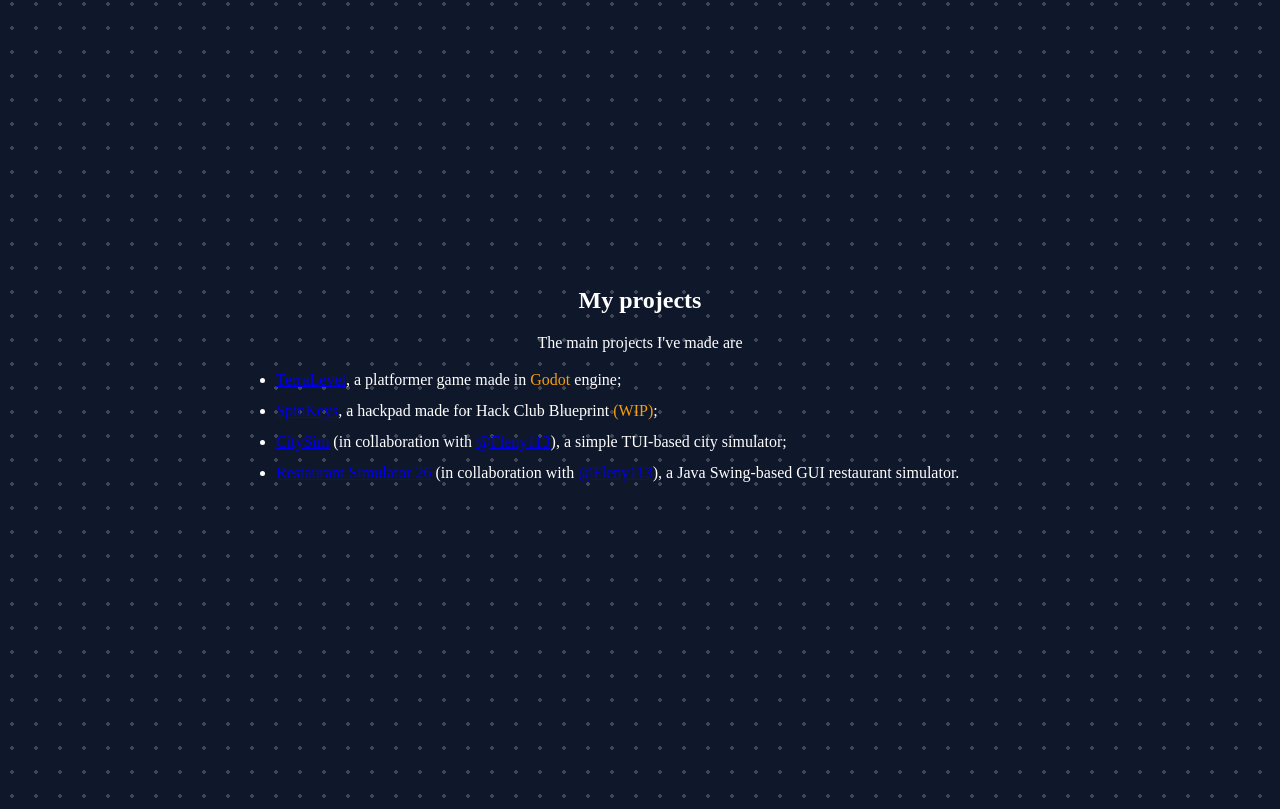
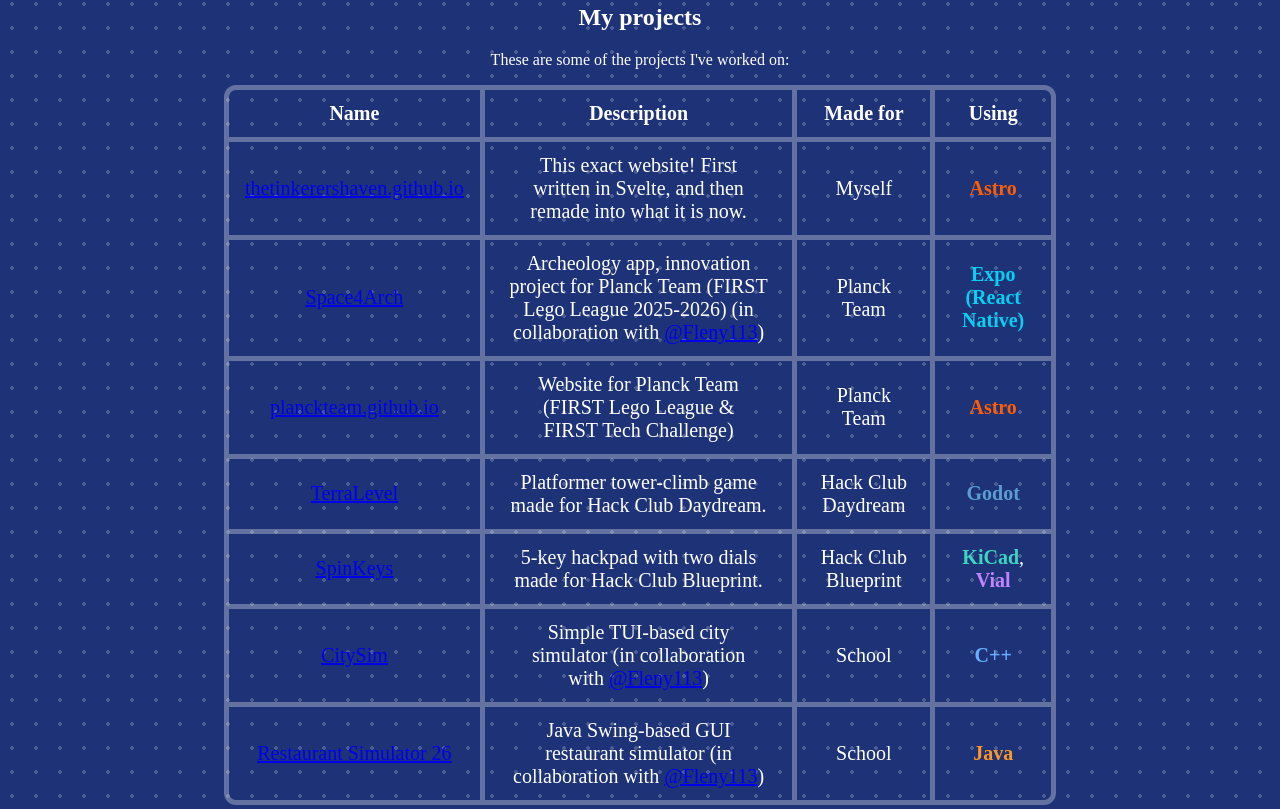
Before and after one commit to TheTinkerersHaven/thetinkerershaven.github.io, an Astro site: page / in a window 1280 px wide. Shown: the part 1712-2521 px from the top of the page. Built offline with nearby package versions, Linux system fonts and the light colour scheme; Astro itself is replaced by a stand-in of ours.

Commit message:
refactor: replaced project list with table and added projects. Fix mobile layout

```diff
--- a/src/components/CommonHead.astro
+++ b/src/components/CommonHead.astro
@@ -11,7 +11,7 @@ export type Props = {
 ---
 
 <meta charset="UTF-8">
-<meta name="viewport" content="width=device-width">
+<meta name="viewport" content="width=device-width, initial-scale=1.0">
 <link rel="icon" href={icon} type="image/icon">
 <meta name="generator" content={Astro.generator}>
 <meta name="description" content={description}>
--- a/src/components/Footer.astro
+++ b/src/components/Footer.astro
@@ -24,6 +24,7 @@
         flex-direction: column;
         justify-content: center;
         align-items: center;
+        text-align: center;
         padding: 1rem;
         background-color: rgb(20, 20, 20, 0.8);
         color: white;
--- a/src/components/panels/BioPanel.astro
+++ b/src/components/panels/BioPanel.astro
@@ -48,8 +48,10 @@ import PanelLayout from "../wrappers/PanelLayout.astro";
 
 <style>
     img {
-        width: 300px;
-        height: 300px;
+        aspect-ratio: 1;
+        width: 50vw;
+        max-width: 300px;
+        height: auto;
         border-radius: 30px;
     }
 
--- a/src/components/panels/HeroPanel.astro
+++ b/src/components/panels/HeroPanel.astro
@@ -78,7 +78,6 @@ import bgloopfallback from "../../assets/bgloopfallback.mp4";
         align-items: center;
         text-align: center;
         padding: 2rem;
-        border-radius: 12px;
         color: white;
         max-width: min(92vw, 920px);
         z-index: 1;
--- a/src/components/panels/ProjectPanel.astro
+++ b/src/components/panels/ProjectPanel.astro
@@ -4,41 +4,94 @@ import PanelLayout from "../wrappers/PanelLayout.astro";
 
 <PanelLayout data-panel="3">
     <h2 class="fade-in" style="--delay: 0.1s">My projects</h2>
-    <p class="fade-in" style="--delay: 0.2s">The main projects I've made are</p>
-    <div class="fade-in" style="--delay: 0.3s">
-        <ul>
-            <li>
-                <a href="https://github.com/TheTinkerersHaven/TerraLevel">TerraLevel</a>, a platformer game made in
-                <span class="tooltip">Godot<span class="tooltiptext">godot > unity</span></span>
-                engine;
-            </li>
-            <li>
-                <a href="https://github.com/TheTinkerersHaven/SpinKeys-Hackpad">SpinKeys</a>, a hackpad made for Hack
-                Club Blueprint
-                <span class="tooltip"
-                    >(WIP)<span class="tooltiptext">i broke three PCBs and one Seeed Xiao, i am so done</span></span
-                >;
-            </li>
-            <li>
-                <a href="https://github.com/TheTinkerersHaven/CitySim">CitySim</a>
-                (in collaboration with
-                <span class="tooltip"
-                    ><a href="https://github.com/Fleny113">@Fleny113</a><span class="tooltiptext">cool guy</span></span
-                >), a simple TUI-based city simulator;
-            </li>
-            <li>
-                <a href="https://github.com/TheTinkerersHaven/RestaurantSimulator26">Restaurant Simulator 26</a>
-                (in collaboration with
-                <span class="tooltip"
-                    ><a href="https://github.com/Fleny113">@Fleny113</a
-                    ><span class="tooltiptext">cool guy pt.2</span></span
-                >), a Java Swing-based GUI restaurant simulator.
-            </li>
-        </ul>
+    <p class="fade-in" style="--delay: 0.2s">These are some of the projects I've worked on:</p>
+    <div class="fade-in" id="projects" style="--delay: 0.3s">
+        <table>
+            <tr>
+                <th>Name</th>
+                <th>Description</th>
+                <th>Made for</th>
+                <th>Using</th>
+            </tr>
+            <tr>
+                <td>
+                    <a href="https://github.com/TheTinkerersHaven/thetinkerershaven.github.io"
+                        >thetinkerershaven.github.io</a
+                    >
+                </td>
+                <td>This exact website! First written in Svelte, and then remade into what it is now.</td>
+                <td>Myself</td>
+                <td style="color: #ff5d01; font-weight: 600">Astro</td>
+            </tr>
+            <tr>
+                <td><a href="https://github.com/PlanckTeam/Space4Arch">Space4Arch</a></td>
+                <td>
+                    Archeology app, innovation project for Planck Team (FIRST Lego League 2025-2026) (in collaboration
+                    with
+                    <span class="tooltip"
+                        ><a href="https://github.com/Fleny113">@Fleny113</a
+                        ><span class="tooltiptext">cool guy</span></span
+                    >)
+                </td>
+                <td>Planck Team</td>
+                <td style="color: #06d1f2; font-weight: 600">Expo (React Native)</td>
+            </tr>
+            <tr>
+                <td><a href="https://github.com/PlanckTeam/planckteam.github.io">planckteam.github.io</a></td>
+                <td>Website for Planck Team (FIRST Lego League & FIRST Tech Challenge)</td>
+                <td>Planck Team</td>
+                <td style="color: #ff5d01; font-weight: 600">Astro</td>
+            </tr>
+            <tr>
+                <td><a href="https://github.com/TheTinkerersHaven/TerraLevel">TerraLevel</a></td>
+                <td>Platformer tower-climb game made for Hack Club Daydream.</td>
+                <td>Hack Club Daydream</td>
+                <td style="color: #5a9fd0; font-weight: 600">Godot</td>
+            </tr>
+            <tr>
+                <td><a href="https://github.com/TheTinkerersHaven/SpinKeys-Hackpad">SpinKeys</a></td>
+                <td>5-key hackpad with two dials made for Hack Club Blueprint.</td>
+                <td>Hack Club Blueprint</td>
+                <td>
+                    <span style="color: #3dd4c0; font-weight: 600">KiCad</span>,
+                    <span style="color: #c084fc; font-weight: 600">Vial</span>
+                </td>
+            </tr>
+            <tr>
+                <td><a href="https://github.com/TheTinkerersHaven/CitySim">CitySim</a></td>
+                <td>
+                    Simple TUI-based city simulator (in collaboration with
+                    <span class="tooltip"
+                        ><a href="https://github.com/Fleny113">@Fleny113</a
+                        ><span class="tooltiptext">cool guy pt.2</span></span
+                    >)
+                </td>
+                <td>School</td>
+                <td style="color: #6aafff; font-weight: 600">C++</td>
+            </tr>
+            <tr>
+                <td>
+                    <a href="https://github.com/TheTinkerersHaven/RestaurantSimulator26">Restaurant Simulator 26</a>
+                </td>
+                <td>
+                    Java Swing-based GUI restaurant simulator (in collaboration with
+                    <span class="tooltip"
+                        ><a href="https://github.com/Fleny113">@Fleny113</a
+                        ><span class="tooltiptext">did i already tell you he's a cool guy?</span></span
+                    >)
+                </td>
+                <td>School</td>
+                <td style="color: #ff9724; font-weight: 600">Java</td>
+            </tr>
+        </table>
     </div>
 </PanelLayout>
 
 <style>
+    :root {
+        --table-border-color: #ffffff50;
+    }
+
     .fade-in {
         opacity: 0;
         filter: blur(6px);
@@ -73,13 +126,115 @@ import PanelLayout from "../wrappers/PanelLayout.astro";
         }
     }
 
-    ul {
-        text-align: left;
-        line-height: 1.5;
-        padding-left: 1.25rem;
+    table {
+        width: 100%;
+        max-width: 65vw;
+        margin: 0 auto;
+        border-collapse: separate;
+        border-spacing: 0;
+        font-family: var(--font-paragraph), sans-serif;
+        font-size: clamp(1rem, 2.5vw, 1.25rem);
+        text-wrap: balance;
     }
 
-    li + li {
-        margin-top: 0.45rem;
+    th,
+    td {
+        padding: 0.75rem 1rem;
+        border: 5px solid var(--table-border-color);
+        border-right: none;
+        border-bottom: none;
+    }
+
+    th:first-child {
+        border-top-left-radius: 12px;
+    }
+    th:last-child {
+        border-top-right-radius: 12px;
+    }
+    th:last-child,
+    td:last-child {
+        border-right: 5px solid var(--table-border-color);
+    }
+
+    tr:last-child td:first-child {
+        border-bottom-left-radius: 12px;
+    }
+    tr:last-child td:last-child {
+        border-bottom-right-radius: 12px;
+    }
+    tr:last-child th,
+    tr:last-child td {
+        border-bottom: 5px solid var(--table-border-color);
+    }
+
+    #projects {
+        overflow-x: auto;
+    }
+
+    @media (max-width: 1245px) {
+        table {
+            max-width: 100%;
+        }
+
+        tr:first-child {
+            display: none;
+        }
+
+        tr {
+            display: block;
+            margin-bottom: 1rem;
+            border: 1px solid var(--table-border-color);
+            border-radius: 12px;
+            overflow: hidden;
+        }
+
+        td {
+            display: block;
+            padding: 0.6rem 0.75rem;
+            border: none;
+            text-align: left;
+            font-size: 0.9rem;
+            border-bottom: 1px solid var(--table-border-color);
+        }
+
+        /* td:not(:last-child) {
+                        border-bottom: 1px solid var(--table-border-color);
+                    } */
+
+        td::before {
+            display: block;
+            font-weight: 700;
+            font-size: 0.75rem;
+            text-transform: uppercase;
+            letter-spacing: 0.05em;
+            color: rgba(255, 255, 255, 0.5);
+            margin-bottom: 0.15rem;
+        }
+
+        td:nth-child(1)::before {
+            content: "Name";
+        }
+        td:nth-child(2)::before {
+            content: "Description";
+        }
+        td:nth-child(3)::before {
+            content: "Made for";
+        }
+        td:nth-child(4)::before {
+            content: "Using";
+        }
+
+        td:last-child {
+            border-right: none;
+            border-bottom: none;
+        }
+
+        tr:last-child td {
+            border-bottom: 1px solid var(--table-border-color);
+        }
+
+        tr:last-child td:last-child {
+            border-bottom: none;
+        }
     }
 </style>
--- a/src/components/wrappers/PanelLayout.astro
+++ b/src/components/wrappers/PanelLayout.astro
@@ -43,8 +43,17 @@
     }
 
     .content-tile {
-        width: clamp(10vw, 60vw, 100%);
+        width: 100%;
+        max-width: 70vw;
         margin: 0 auto;
+        padding: 0 1rem;
+        box-sizing: border-box;
+    }
+
+    @media (max-width: 768px) {
+        .content-tile {
+            max-width: 95vw;
+        }
     }
 </style>
 
@@ -56,6 +65,7 @@
     }
 
     .tooltiptext {
+        display: block;
         position: absolute;
         bottom: calc(100% + 8px);
         left: 50%;
@@ -67,7 +77,9 @@
         border-radius: 6px;
         font-size: 0.8rem;
         font-family: var(--font-paragraph, sans-serif);
-        white-space: nowrap;
+        white-space: normal;
+        width: max-content;
+        max-width: 50vw;
         pointer-events: none;
         opacity: 0;
         transition: opacity 150ms ease;
```
Also changed, not shown: src/layouts/MainLayout.astro (+11 -6 lines).
